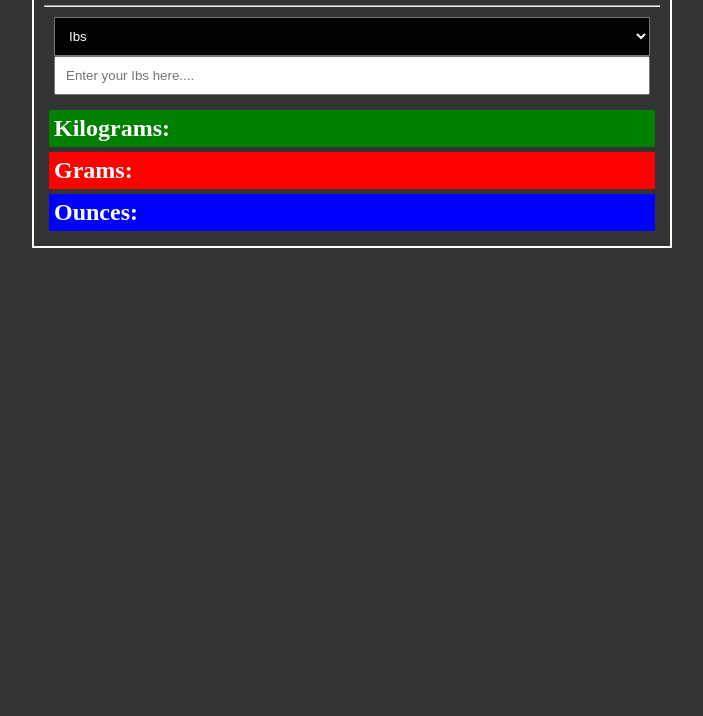
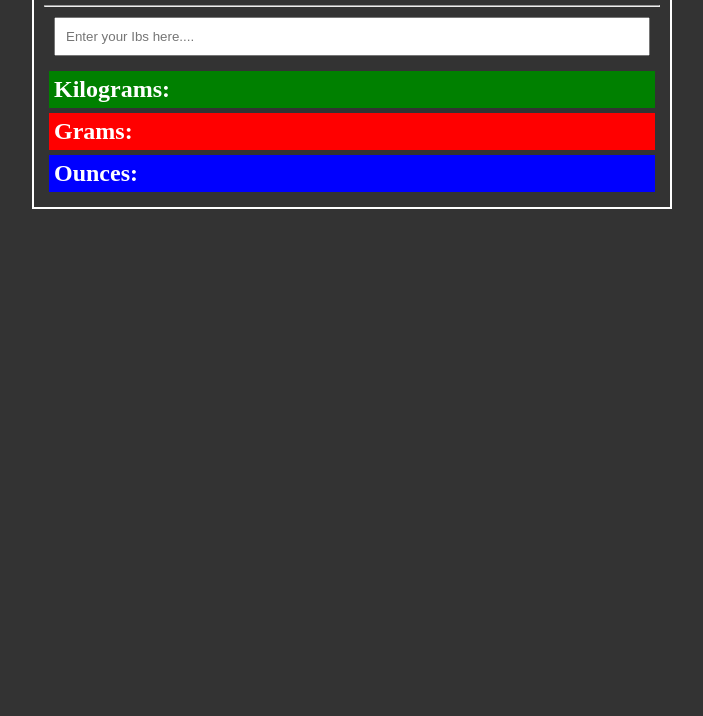
Before and after one commit to Madrine256/weight-converter-calculator, a plain HTML site: page index.html in a window 1280 px wide. Shown: the part 84-800 px from the top of the page, without its empty margins (288-991 px from the left). Drawn offline with Linux system fonts and the light colour scheme.

Commit message:
edited html and css

```diff
--- a/index.html
+++ b/index.html
@@ -13,12 +13,6 @@
             <h1>weight Converter</h1>
         </div><hr>
         <div class="inputContainer">
-            <select  id="weights">
-                <option value="ibs" selected>Ibs</option>
-                <option value="kgs">Kilograms</option>
-                <option value="gms">grams</option>
-                <option value="ozn">ounces</option>
-            </select>
             <input type="number" id="ibsInput" placeholder="Enter your Ibs here....">
 
         </div>
--- a/main.js
+++ b/main.js
@@ -20,4 +20,4 @@ const kgrams = OutClass('.kgrams'),
             ounces.innerHTML= numEntered*16;
         }
 
-    })
+    });
--- a/style.css
+++ b/style.css
@@ -26,12 +26,6 @@ body{
 .inputContainer{
     padding: 10px;
 }
-select{
-    width: 100%;
-    padding: 10px;
-    background-color: #000;
-    color: white;
-}
 .inputContainer input{
     width: 100%;
     padding: 10px;
```
